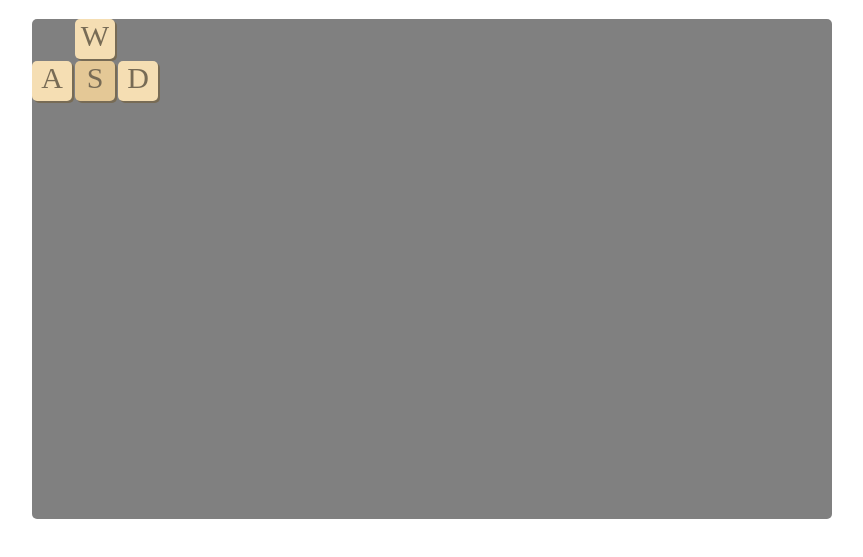
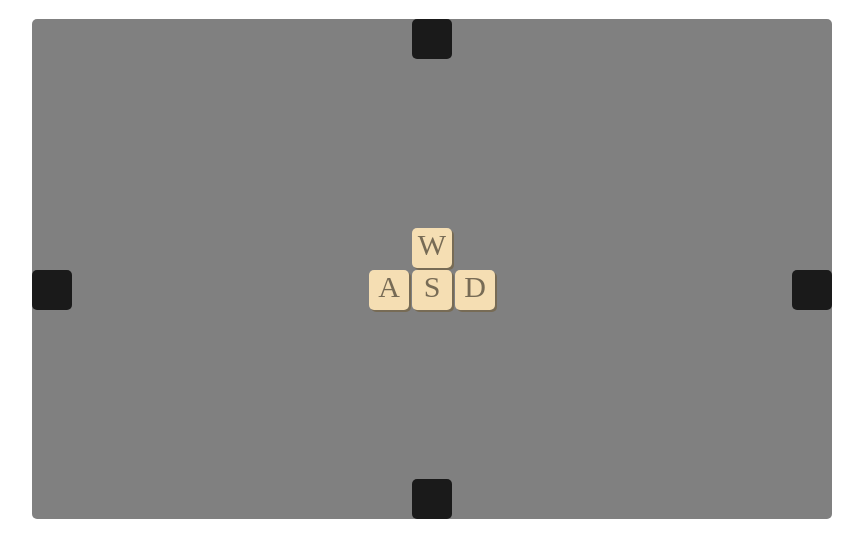
Before and after one commit to Dapiaze/color-key, a plain HTML site: page index.html in a window 1280 px wide. Shown: the part 69-626 px from the top of the page, without its empty margins (208-1071 px from the left). Drawn offline with Linux system fonts and the light colour scheme.

Commit message:
add blocks and centralize keys

```diff
--- a/index.html
+++ b/index.html
@@ -19,6 +19,12 @@
                 <div id="key-S">S</div>
                 <div id="key-D">D</div>
             </div>
+            <div class="key-block">
+                <div id="block-W"></div>
+                <div id="block-A"></div>
+                <div id="block-S"></div>
+                <div id="block-D"></div>
+            </div>
         </div>
     </section>
 </body>
--- a/style.css
+++ b/style.css
@@ -9,6 +9,7 @@ section{
     align-items: center;
 }
 #game-screen{
+    position: relative;
     height: 500px;
     width: 800px;
     border-radius: 5px;
@@ -16,8 +17,13 @@ section{
 }
 .key-WASD{
     position: relative;
+
+    width:126px;/* Box = (40 * 3) + shadow = (2*3)*/
     height:82px ;/* Box = (40 * 2) + shadow = (2)*/
-    width: 126px;/* Box = (40 * 3) + shadow = (2*3)*/
+
+    top:209px;/* Center => height= 500 /2 = 250 - box = (82/2)= 41 */
+    left: 337px;/*Center => width = 800 /2 = 400 - Box = (126/2)=63  */
+
 }
 #key-W, #key-A, #key-S, #key-D{
     position: absolute;
@@ -43,5 +49,27 @@ section{
 #key-S{
     left:43px;
     bottom: 0;
-    background-color: rgb(228, 200, 150);
 }
+#block-W, #block-A, #block-D, #block-S{
+    position: absolute;
+    width: 40px;
+    height: 40px;
+    border-radius: 5px;
+    background-color: rgb(26, 26, 26);
+}
+#block-W{
+    top:0px;
+    right:380px;/*center width=(800/2)=400 - box =(40/2)=20*/
+}
+#block-A{
+    bottom:209px;/*center height=(500/2)=250 - box =(40/2)=20 - boxKey = (43/2)=21 */
+    left:0px;
+}
+#block-D{
+    bottom:209px;/*center height=(500/2)=250 - box =(40/2)=20 - boxKey = (43/2)=21 */
+    right: 0px;
+}
+#block-S{
+    bottom:0px;
+    right:380px;/*center width=(800/2)=400 - box =(40/2)=20*/
+}
```
